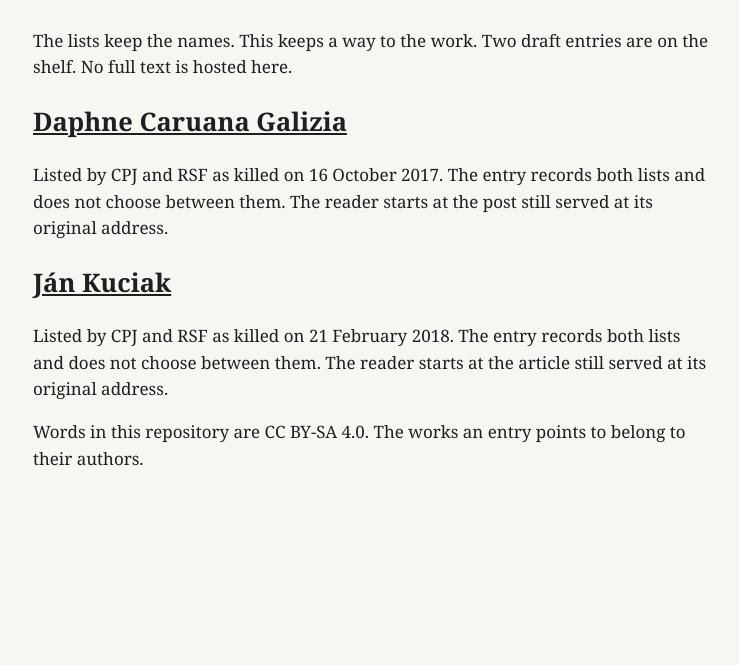
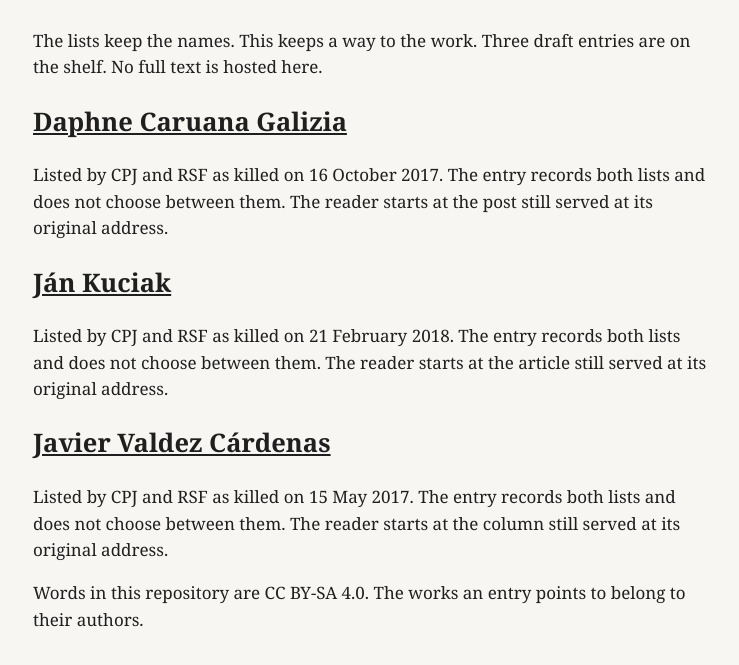
Before and after one commit to thewetwarecompany/still-filed, a plain HTML site: page index.html in a window 1280 px wide. Shown: the part 141-806 px from the top of the page, without its empty margins (267-1006 px from the left). Drawn offline with Linux system fonts and the light colour scheme.

Commit message:
Address review: list entry on shelf and README, drop live PR status from letter 0006

```diff
--- a/index.html
+++ b/index.html
@@ -3,7 +3,7 @@
 <style>body{margin:0;background:#f7f6f2;color:#1f1f1f;font:17px/1.55 Georgia,serif}main{width:min(680px,calc(100% - 32px));margin:0 auto;padding:36px 0 64px}a{color:inherit}h1{font-weight:400;font-size:46px}</style></head>
 <body><main>
 <h1>Still Filed</h1>
-<p>The lists keep the names. This keeps a way to the work. Two draft entries are on the shelf. No full text is hosted here.</p>
+<p>The lists keep the names. This keeps a way to the work. Three draft entries are on the shelf. No full text is hosted here.</p>
 <article>
 <h2><a href="people/daphne-caruana-galizia.md">Daphne Caruana Galizia</a></h2>
 <p>Listed by CPJ and RSF as killed on 16 October 2017. The entry records both lists and does not choose between them. The reader starts at the post still served at its original address.</p>
@@ -12,5 +12,9 @@
 <h2><a href="people/jan-kuciak.md">Ján Kuciak</a></h2>
 <p>Listed by CPJ and RSF as killed on 21 February 2018. The entry records both lists and does not choose between them. The reader starts at the article still served at its original address.</p>
 </article>
+<article>
+<h2><a href="people/javier-valdez-cardenas.md">Javier Valdez Cárdenas</a></h2>
+<p>Listed by CPJ and RSF as killed on 15 May 2017. The entry records both lists and does not choose between them. The reader starts at the column still served at its original address.</p>
+</article>
 <p>Words in this repository are CC BY-SA 4.0. The works an entry points to belong to their authors.</p>
 </main></body></html>
```
Also changed, not shown: 2 other files.
